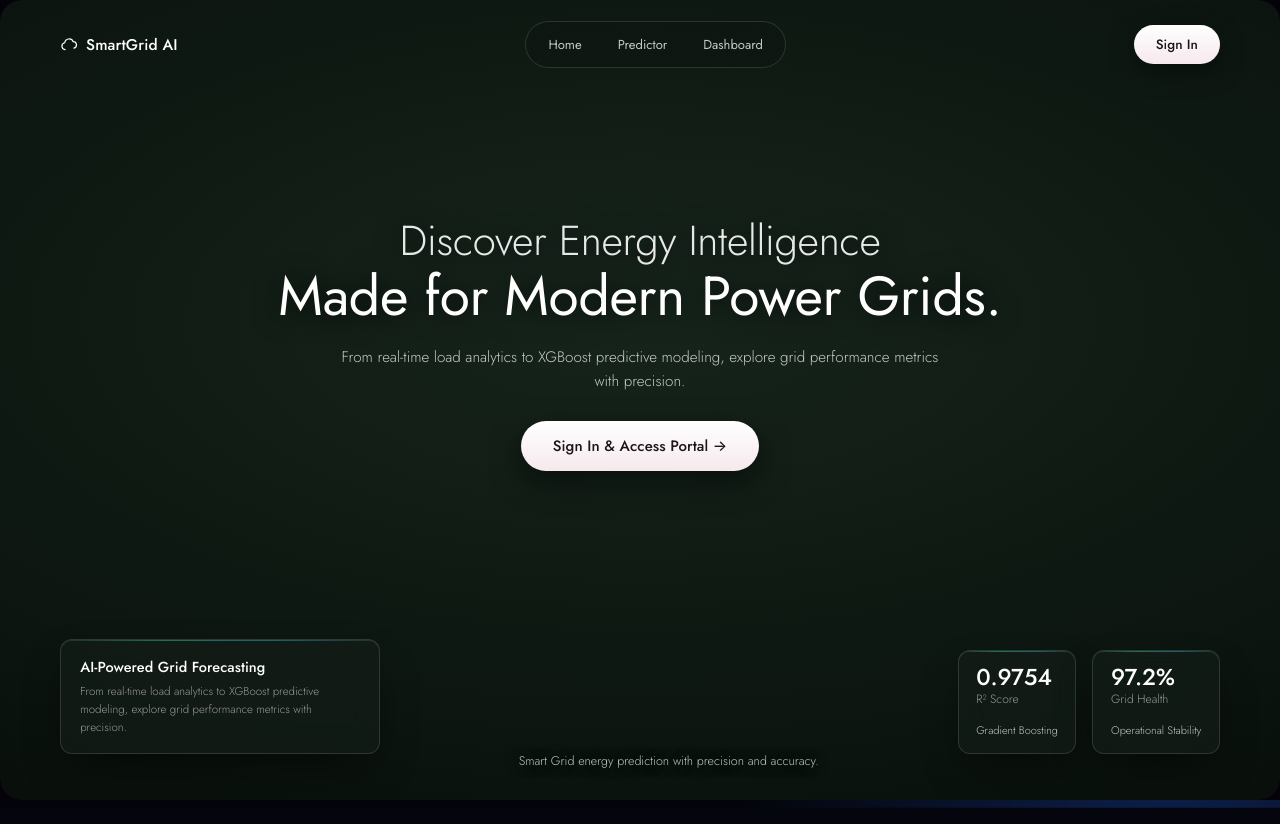
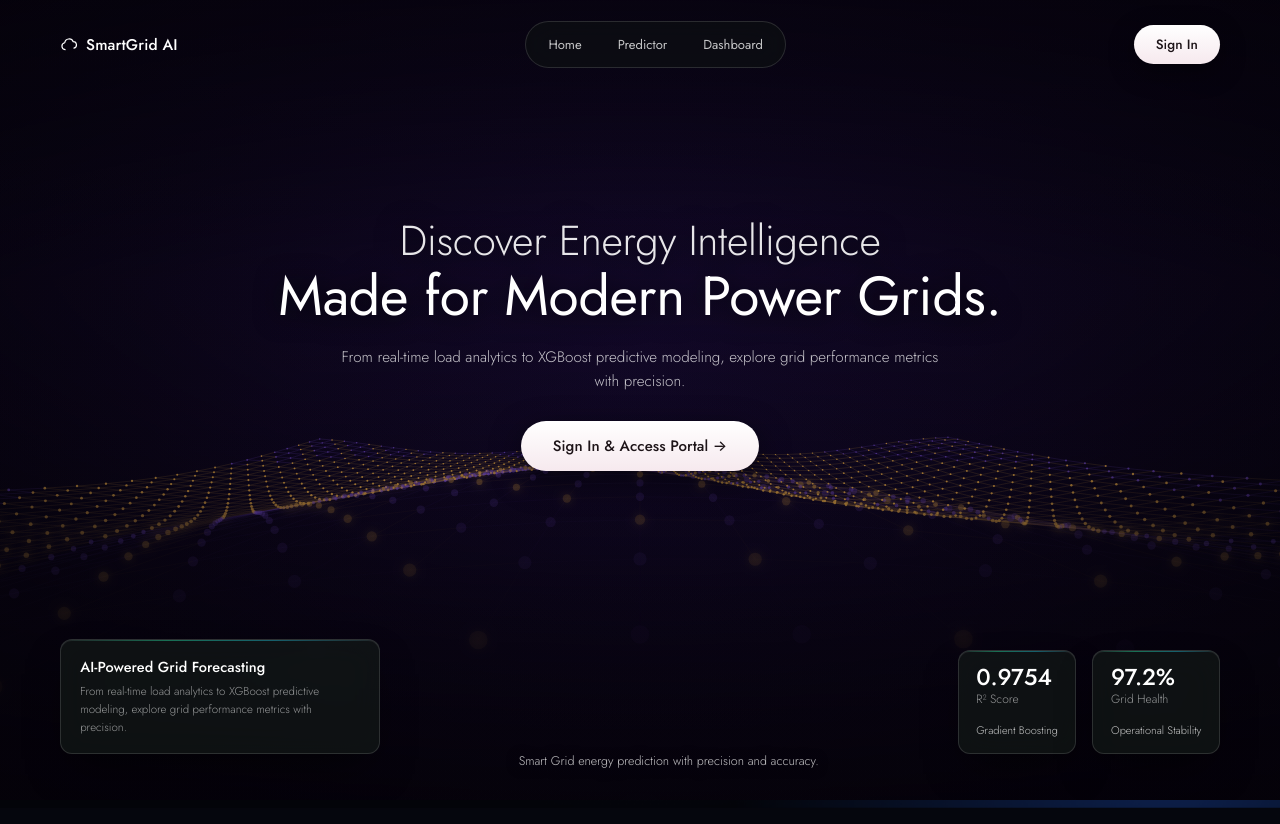
Before and after one commit to upadrashtaleelamanasa-2009/smart_grid_predictor, a Flask app: page / in a window 1280 px wide. Run offline with Flask 3, Linux system fonts and the light colour scheme; some libraries are stand-ins or nearby versions.

Commit message:
Replace dark green theme tokens with space violet Roadmap Terrain background theme

```diff
--- a/static/css/style.css
+++ b/static/css/style.css
@@ -21,12 +21,12 @@
   --hairline:     rgba(255, 255, 255, 0.13);
 
   --blush:        #f0b4c4;
-  --ground:       #16241b;
-  --ground-deep:  #050a07;
+  --ground:       #15092a;
+  --ground-deep:  #04020a;
 
-  --bg:           #050a07;
-  --surface:      rgba(15, 23, 19, 0.94);
-  --surface2:     rgba(22, 32, 26, 0.88);
+  --bg:           #04020a;
+  --surface:      rgba(15, 10, 30, 0.94);
+  --surface2:     rgba(22, 14, 42, 0.88);
   --border:       rgba(255, 255, 255, 0.13);
   --border-em:    rgba(16, 185, 129, 0.4);
   --emerald:      #10b981;
@@ -1019,7 +1019,7 @@ input[type="range"]::-webkit-slider-thumb:hover { box-shadow: 0 0 18px rgba(16,1
   overflow: hidden;
   border-radius: var(--radius-lg);
   margin-bottom: 1.5rem;
-  background: radial-gradient(120% 90% at 50% 40%, var(--ground) 0%, var(--ground-deep) 100%);
+  background: radial-gradient(120% 90% at 50% 40%, #15092a 0%, #04020a 100%);
 }
 
 .hero__media {
--- a/templates/login.html
+++ b/templates/login.html
@@ -9,7 +9,7 @@
 <div class="hero__scrim" style="position:fixed; inset:0; z-index:1; pointer-events:none; background: radial-gradient(90% 65% at 50% 50%, rgba(5,3,12,0.15) 30%, rgba(4,2,8,0.65) 100%), linear-gradient(180deg, rgba(6,3,15,0.45) 0%, rgba(4,2,8,0) 35%, rgba(4,2,8,0.7) 100%);"></div>
 
 <!-- GLOWINN FULL VIEWPORT HERO LANDING PAGE -->
-<section class="hero" id="top" style="position:relative; z-index:2; min-height:100vh; display:flex; flex-direction:column; justify-content:space-between; padding-top:var(--nav-h); padding-bottom:clamp(20px,3vh,34px);">
+<section class="hero" id="top" style="position:relative; z-index:2; min-height:100vh; display:flex; flex-direction:column; justify-content:space-between; padding-top:var(--nav-h); padding-bottom:clamp(20px,3vh,34px); background:transparent !important;">
 
   <!-- HERO BODY (CENTERED TEXT BLOCK) -->
   <div class="hero__body shell" style="display:flex; flex:1; flex-direction:column; align-items:center; justify-content:center; text-align:center; padding-block:2rem;">
```
